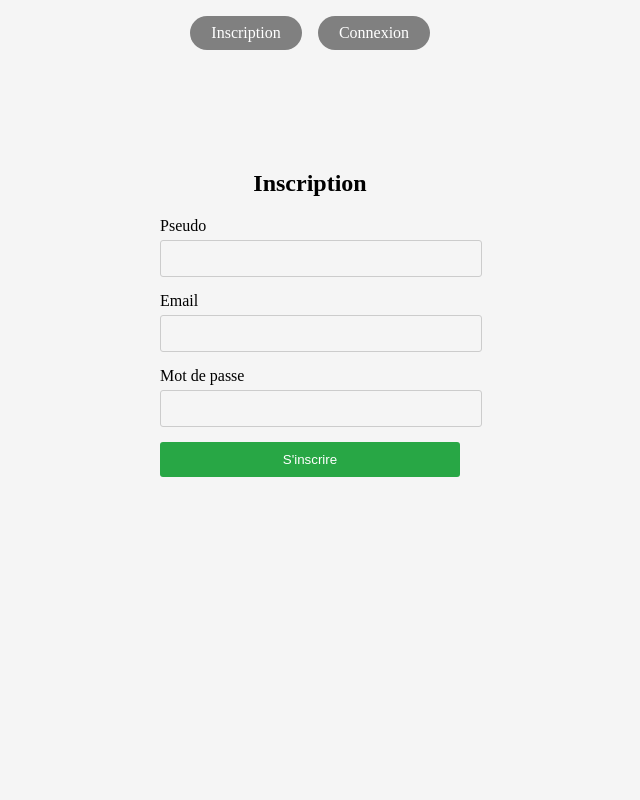
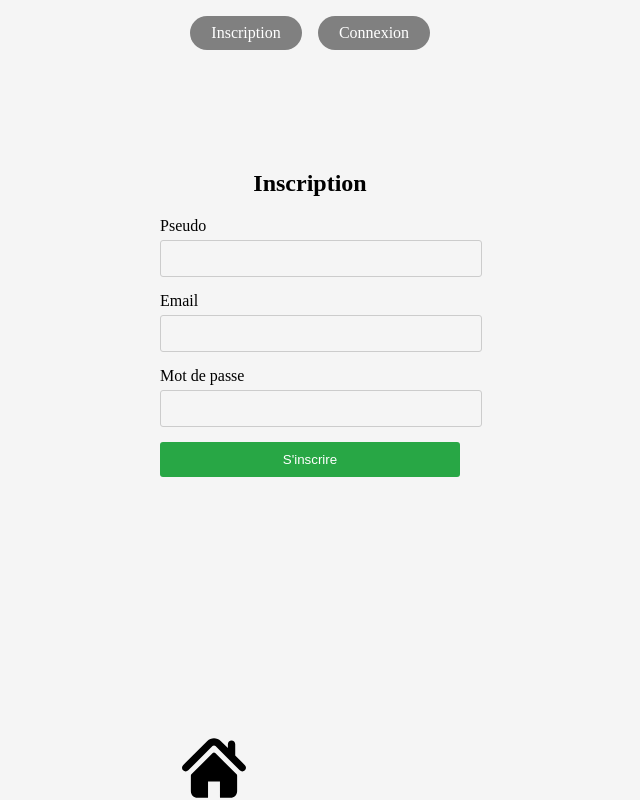
Before and after one commit to lucasA49/todolist, a React (Vite) app: page /inscription in a window 1280 px wide. Shown: the whole page, without its empty margins (330-970 px from the left). Built offline with nearby package versions, Linux system fonts and the light colour scheme.

Commit message:
mise eeen  place du bouton home

```diff
--- a/src/FormInscription.jsx
+++ b/src/FormInscription.jsx
@@ -2,6 +2,7 @@
 import React, { useState } from 'react';
 import './Styles/Inscirption.css';
 import App from './App';
+import Footer from './Footer';
 
 function FormInscription() {
   const [pseudo, setPseudo] = useState('');
@@ -15,7 +16,7 @@ function FormInscription() {
   };
 
   return (
-    <><App /><div className="inscription-container">
+    <><><App /><div className="inscription-container">
       <h2>Inscription</h2>
       <form onSubmit={handleSubmit}>
         <div className="form-group">
@@ -47,7 +48,7 @@ function FormInscription() {
         </div>
         <button type="submit">S'inscrire</button>
       </form>
-    </div></>
+    </div></><Footer /></>
   );
 }
 
--- a/src/Styles/Footer.css
+++ b/src/Styles/Footer.css
@@ -1,16 +1,17 @@
 .footer{
-display: flex;
+position: absolute;
+bottom: 0;
+margin-left: 40%;
 }
 .homebtn{
   bottom: 0;
-display: flex;
+  display: flex;
+  align-items: flex-end;
 
 }
 .homeimg{
   display: flex;
-  position: fixed;
   bottom: 0;
   height: 4rem;
   width: 4rem;
-left: 40%;
 }
```
